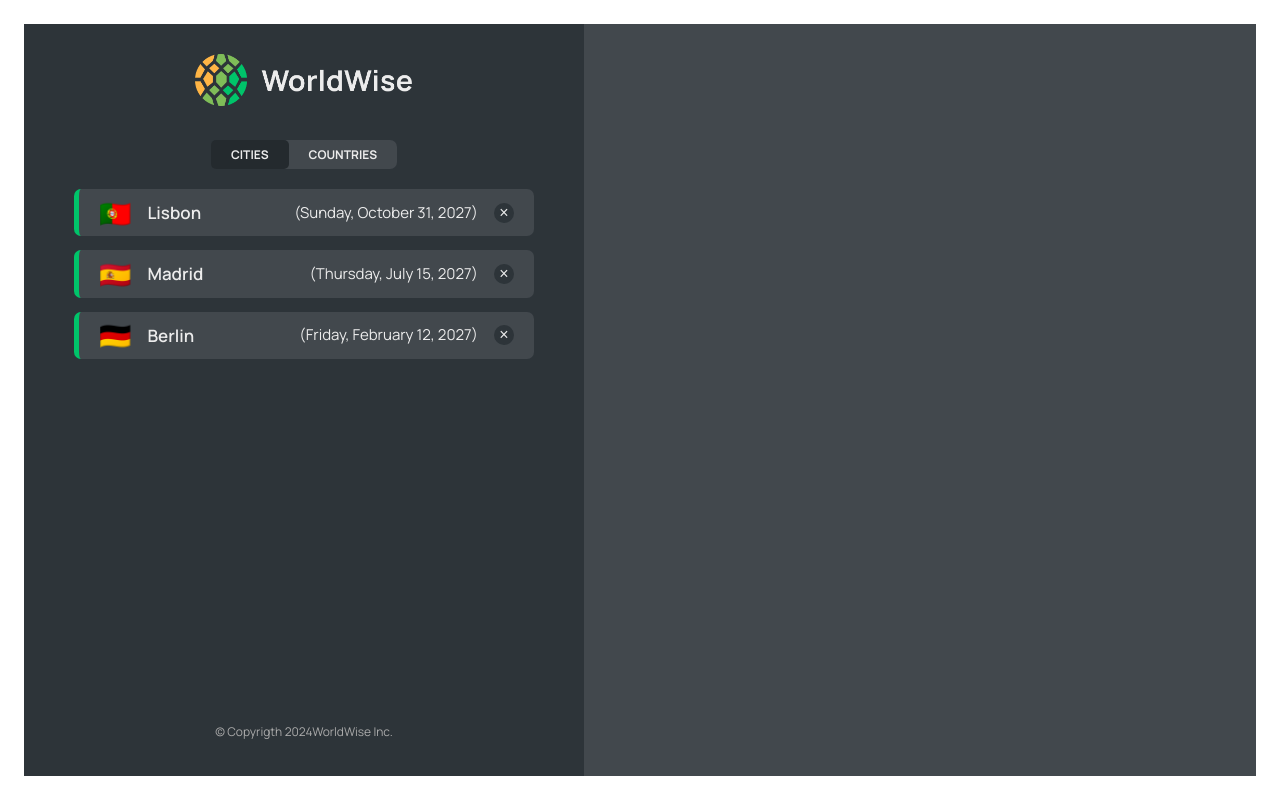
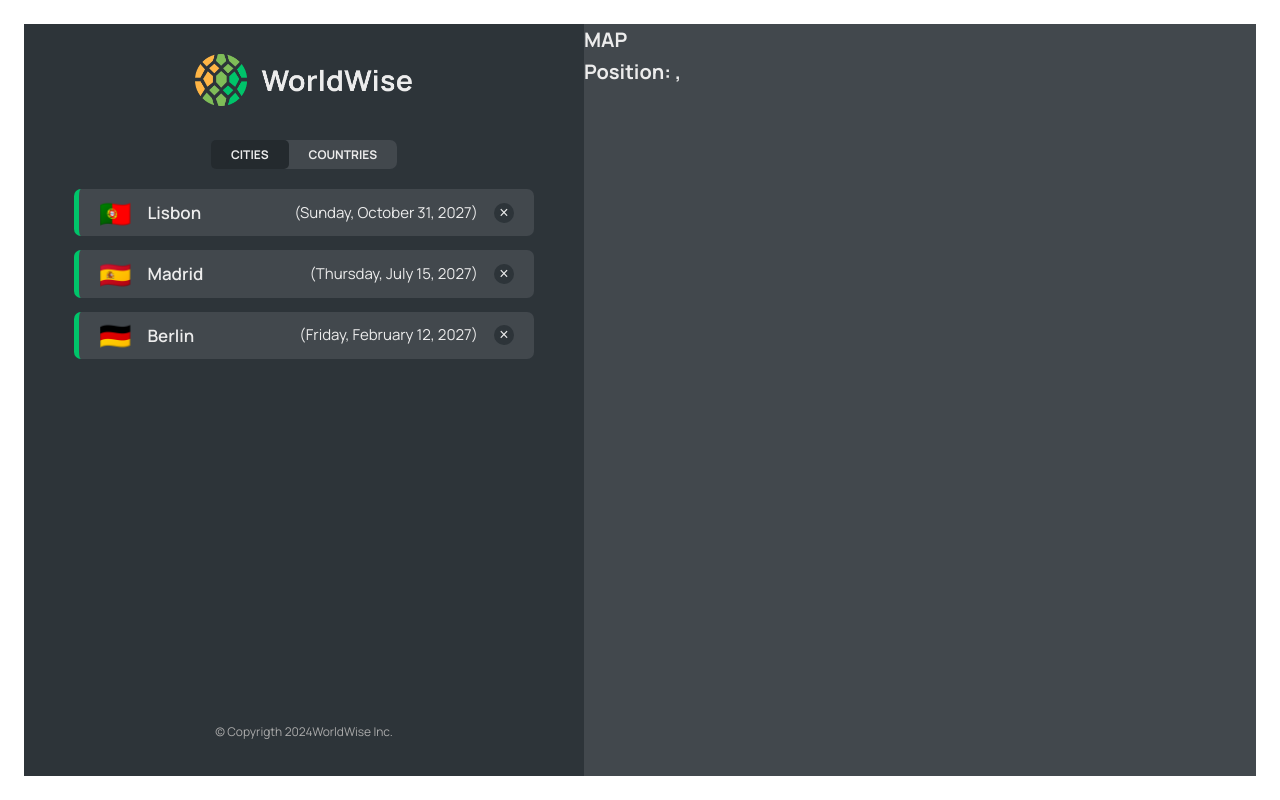
Before and after one commit to Gefila/worldwise, a React (Vite) app: page /app/cities in a window 1280 px wide. Built offline with nearby package versions, Linux system fonts and the light colour scheme; data requests are answered from the project's data file.

Commit message:
Reading and Setting a Query String

```diff
--- a/src/components/City.jsx
+++ b/src/components/City.jsx
@@ -1,4 +1,4 @@
-import { useParams } from "react-router-dom";
+import { useParams, useSearchParams } from "react-router-dom";
 import styles from "./City.module.css";
 
 const formatDate = (date) =>
@@ -20,6 +20,10 @@
 
 	const { cityName, emoji, date, notes } = currentCity;
     const {id} = useParams()
+
+    const [searchParams, setSearchParams] = useSearchParams();
+    const lat = searchParams.get('lat');
+    const lng = searchParams.get('lng');
 
 	return (
 		<div className={styles.city}>
--- a/src/components/CityItem.jsx
+++ b/src/components/CityItem.jsx
@@ -10,10 +10,10 @@
 	}).format(new Date(date));
 
 export default function CityItem({ city }) {
-	const { cityName, emoji, date, id } = city;
+	const { cityName, emoji, date, id, position } = city;
 	return (
 		<li>
-			<Link className={styles.cityItem} to={`${id}`}>
+			<Link className={styles.cityItem} to={`${id}?lat=${position.lat}&lng=${position.lng}`}>
 				<span className={styles.emoji}>{emoji}</span>
 				<h3 className={styles.name}>{cityName}</h3>
 				<time className={styles.date}>({formatDate(date)})</time>
--- a/src/components/Map.jsx
+++ b/src/components/Map.jsx
@@ -1,7 +1,14 @@
+import { useSearchParams } from "react-router-dom";
 import styles from "./Map.module.css";
 
 export default function Map() {
+    const [searchParams, setSearchParams] = useSearchParams();
+    const lat = searchParams.get('lat');
+    const lng = searchParams.get('lng');
     return (
-        <div className={styles.mapContainer}></div>
+        <div className={styles.mapContainer}>
+            <h1>MAP</h1>
+            <h1>Position: {lat}, {lng}</h1>
+        </div>
     )
 }
```
